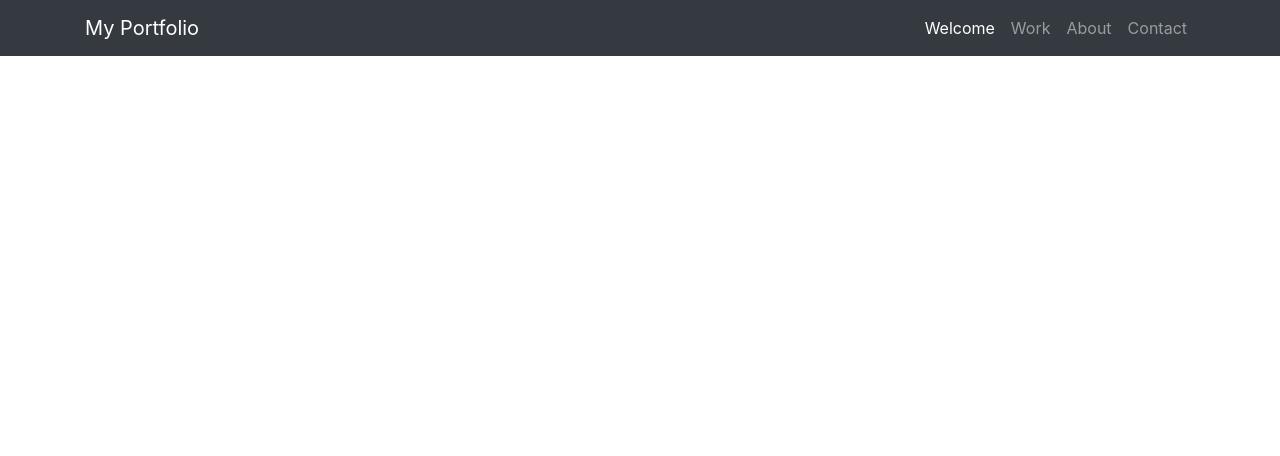
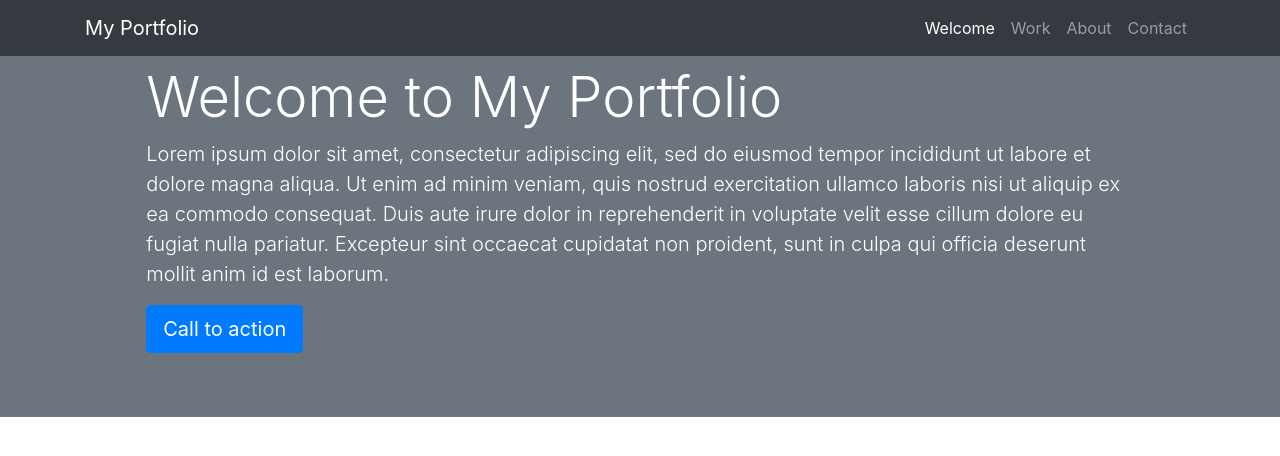
Before and after one commit to IwonaMatoszuk/bootstrap-portfolio-lvl2, a plain HTML site: page index.html in a window 1280 px wide. Drawn offline with nearby package versions, Linux system fonts and the light colour scheme.

Commit message:
header jumbotron section

```diff
--- a/index.html
+++ b/index.html
@@ -40,6 +40,21 @@
                 </div>
             </div>
           </nav>
+
+          <!--Welcome section: jumbotron header-->
+          <header class="jumbotron jumbotron-fluid bg-secondary">
+            <div class="container">
+                <div class="col-lg-11 mx-auto text-white">
+                    <h1 class="display-4">Welcome to My Portfolio</h1>
+                    <p class="lead">Lorem ipsum dolor sit amet, consectetur adipiscing elit, sed do eiusmod tempor incididunt ut labore et dolore magna aliqua. Ut enim ad minim veniam, quis nostrud exercitation ullamco laboris nisi ut aliquip ex ea commodo consequat. Duis aute irure dolor in reprehenderit in voluptate velit esse cillum dolore eu fugiat nulla pariatur. Excepteur sint occaecat cupidatat non proident, sunt in culpa qui officia deserunt mollit anim id est laborum.</p>
+                    <a href="#" class="btn btn-primary btn-lg">Call to action</a>
+                </div>
+            </div>
+          </header>
+
+          <!--Work section-->
+
+          <!--Contact section-->
     </section>
 
 </body>
```
